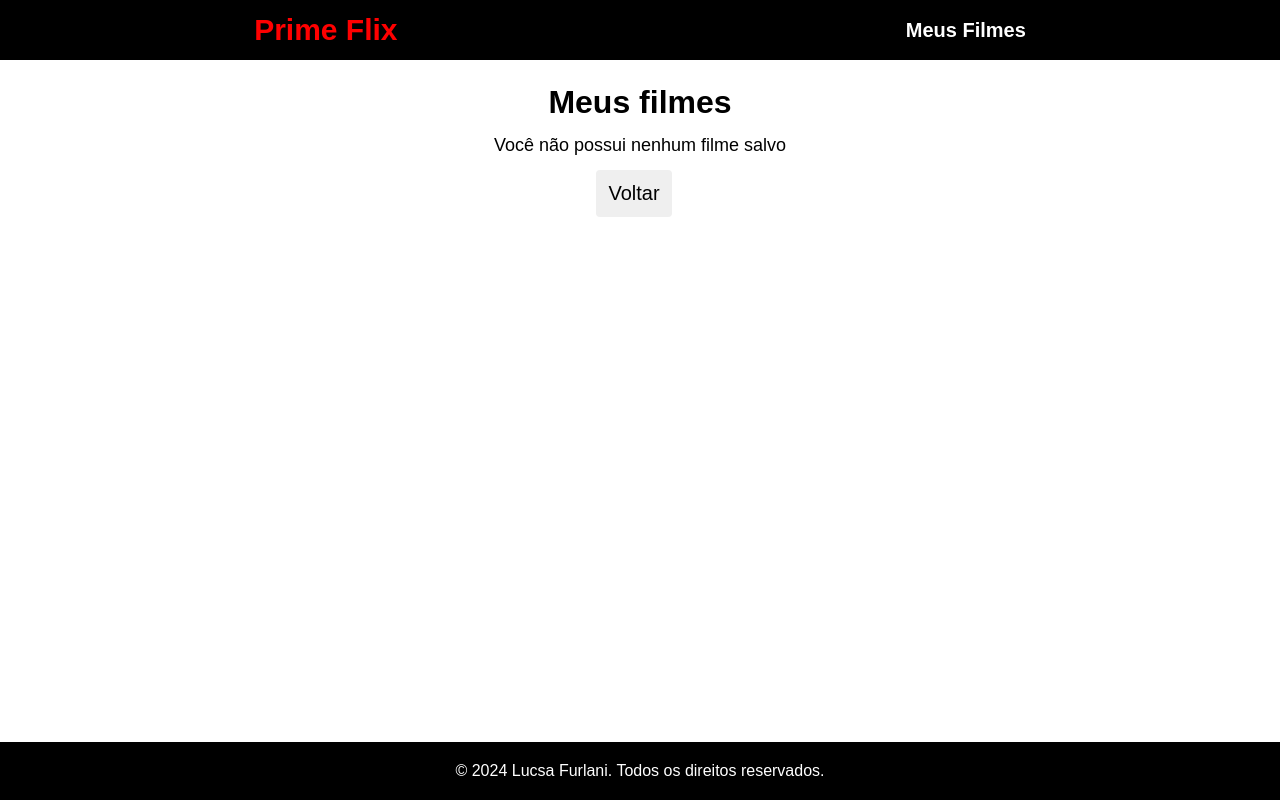
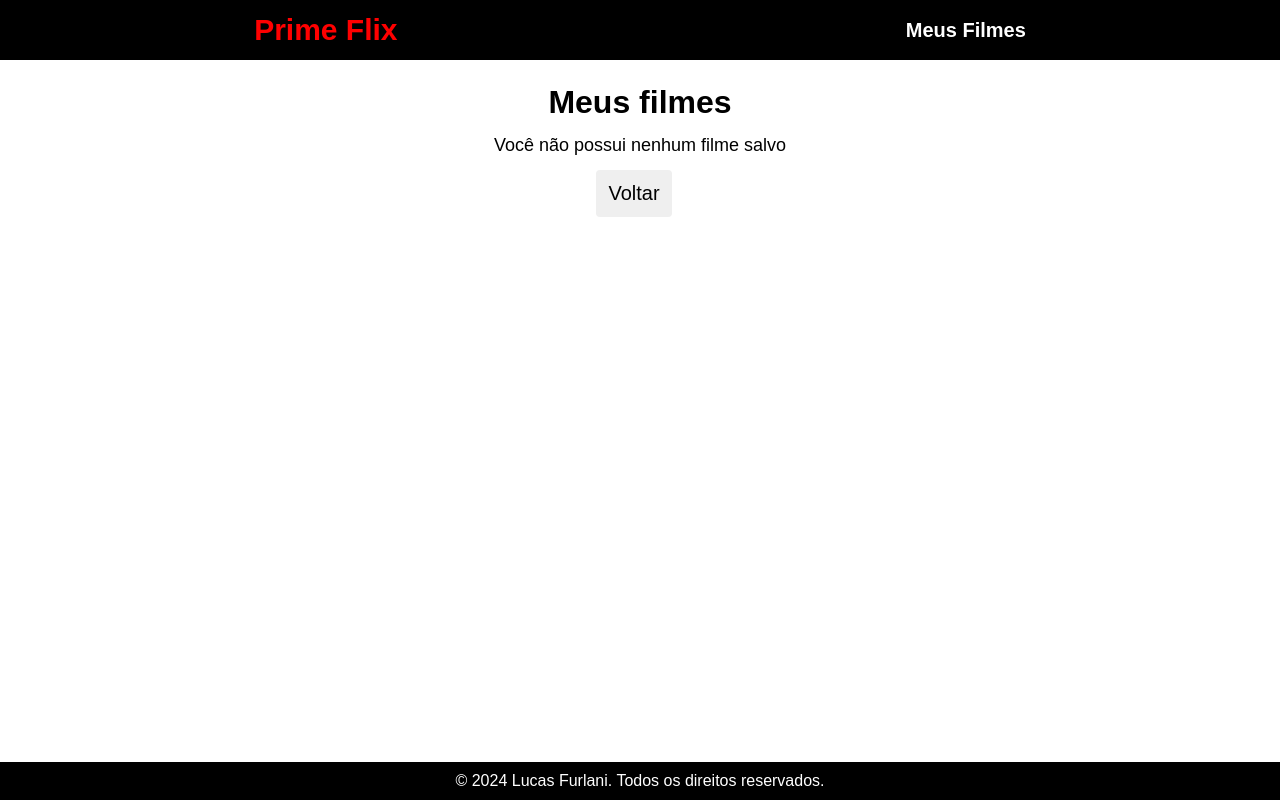
Before and after one commit to furlanilucas/primeflix, a React (Create React App) app: page /favoritos in a window 1280 px wide. Built offline with nearby package versions, Linux system fonts and the light colour scheme.

Commit message:
Configurado footer, ajustado cores da pagina

```diff
--- a/src/components/Footer/footer.css
+++ b/src/components/Footer/footer.css
@@ -1,7 +1,16 @@
+html, body {
+  height: 100%;
+  margin: 0;
+}
+
+.content {
+  padding-bottom: 60px;
+
+}
 
 .footer {
   text-align: center;
-  padding: 20px;
+  padding: 10px;
   background-color: #000000;
   color: white;
   position: fixed;
--- a/src/components/Footer/index.js
+++ b/src/components/Footer/index.js
@@ -6,7 +6,7 @@ function Footer() {
   const currentYear = new Date().getFullYear();
   return (
     <footer className="footer">
-      <p>&copy; {currentYear} Lucsa Furlani. Todos os direitos reservados.</p>
+      <p>&copy; {currentYear} Lucas Furlani. Todos os direitos reservados.</p>
     </footer>
   );
 }
--- a/src/pages/Home/home.css
+++ b/src/pages/Home/home.css
@@ -45,7 +45,7 @@
     justify-content: center;
     padding: 10px 0;
     font-size: 18px; /* Reduzi o tamanho da fonte para adequar ao novo layout */
-    background-color: #11CFEB;
+    background-color:  #000000;
     text-decoration: none;
     color: #FFF;
     border-bottom-left-radius: 8px;
--- a/src/pages/erro/index.js
+++ b/src/pages/erro/index.js
@@ -1,11 +1,13 @@
 import {Link} from 'react-router-dom';
 import './erro.css'
+import Footer from '../../components/Footer';
 function Erro() {
     return (
         <div className="not-found">
             <h1>404</h1>
             <h2>Pagina não Encontrada</h2>
             <Link to="/">Veja todos os filmes</Link>
+            <Footer/>
         </div>
     )
 }
```
